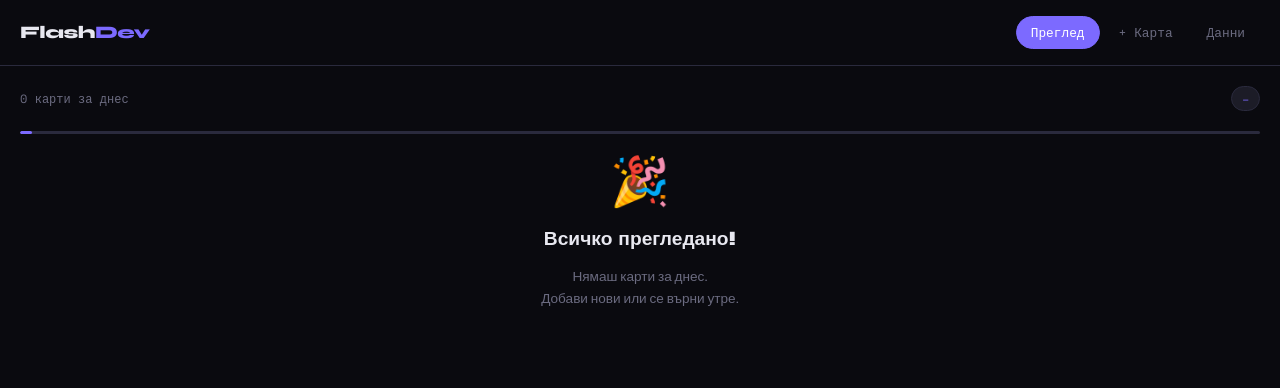
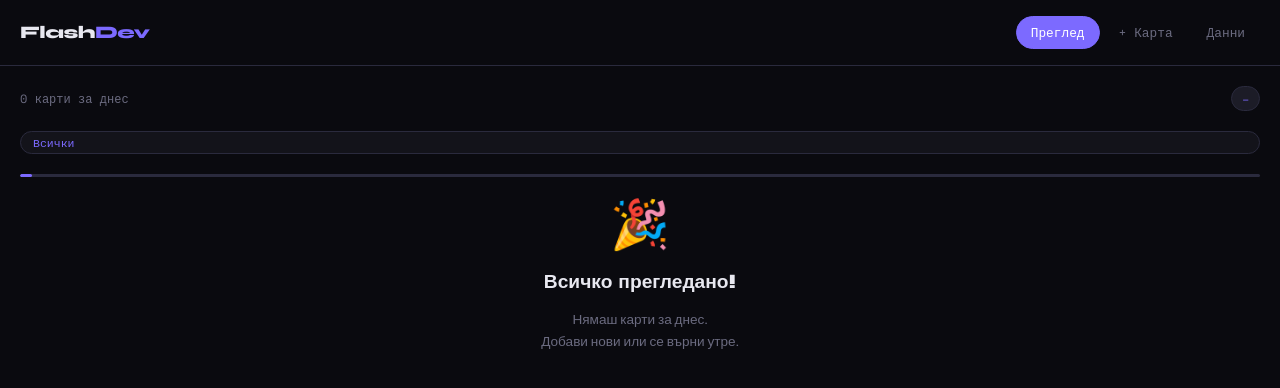
Before and after one commit to yordanbb1/anki, a plain HTML site: page index.html in a window 1280 px wide. Drawn offline with nearby package versions, Linux system fonts and the light colour scheme.

Commit message:
Update index.html

```diff
--- a/index.html
+++ b/index.html
@@ -235,6 +235,20 @@
     <span class="review-count" id="review-count">0 карти за днес</span>
     <span class="category-badge" id="review-category">–</span>
   </div>
+  <select id="filter-cat" onchange="changeFilter()" style="background:var(--surface);border:1px solid var(--border);border-radius:99px;color:var(--accent);font-family:'Space Mono',monospace;font-size:0.72rem;padding:4px 12px;outline:none;-webkit-appearance:none;">
+    <option value="all">Всички</option>
+    <option value="Java">Java</option>
+    <option value="DSA">DSA</option>
+    <option value="Spring">Spring</option>
+    <option value="Git">Git</option>
+    <option value="Kafka">Kafka</option>
+    <option value="System Design">System Design</option>
+    <option value="DevOps">DevOps</option>
+    <option value="SQL">SQL</option>
+    <option value="NoSQL / MongoDB">NoSQL / MongoDB</option>
+    <option value="Databases">Databases</option>
+    <option value="Общо">Общо</option>
+  </select>
   <div class="progress-bar-wrap">
     <div class="progress-bar" id="progress-bar" style="width:0%"></div>
   </div>
```
